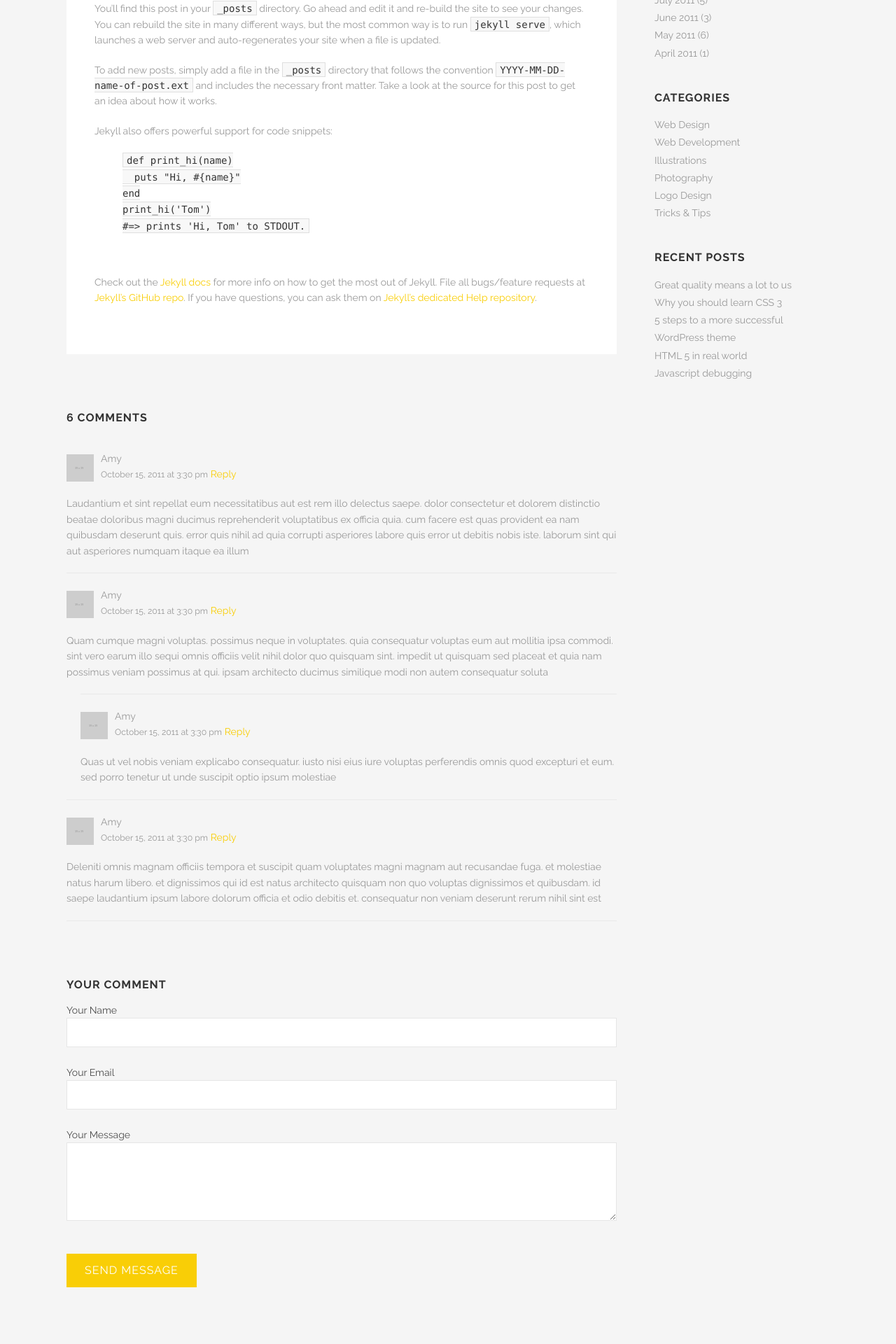
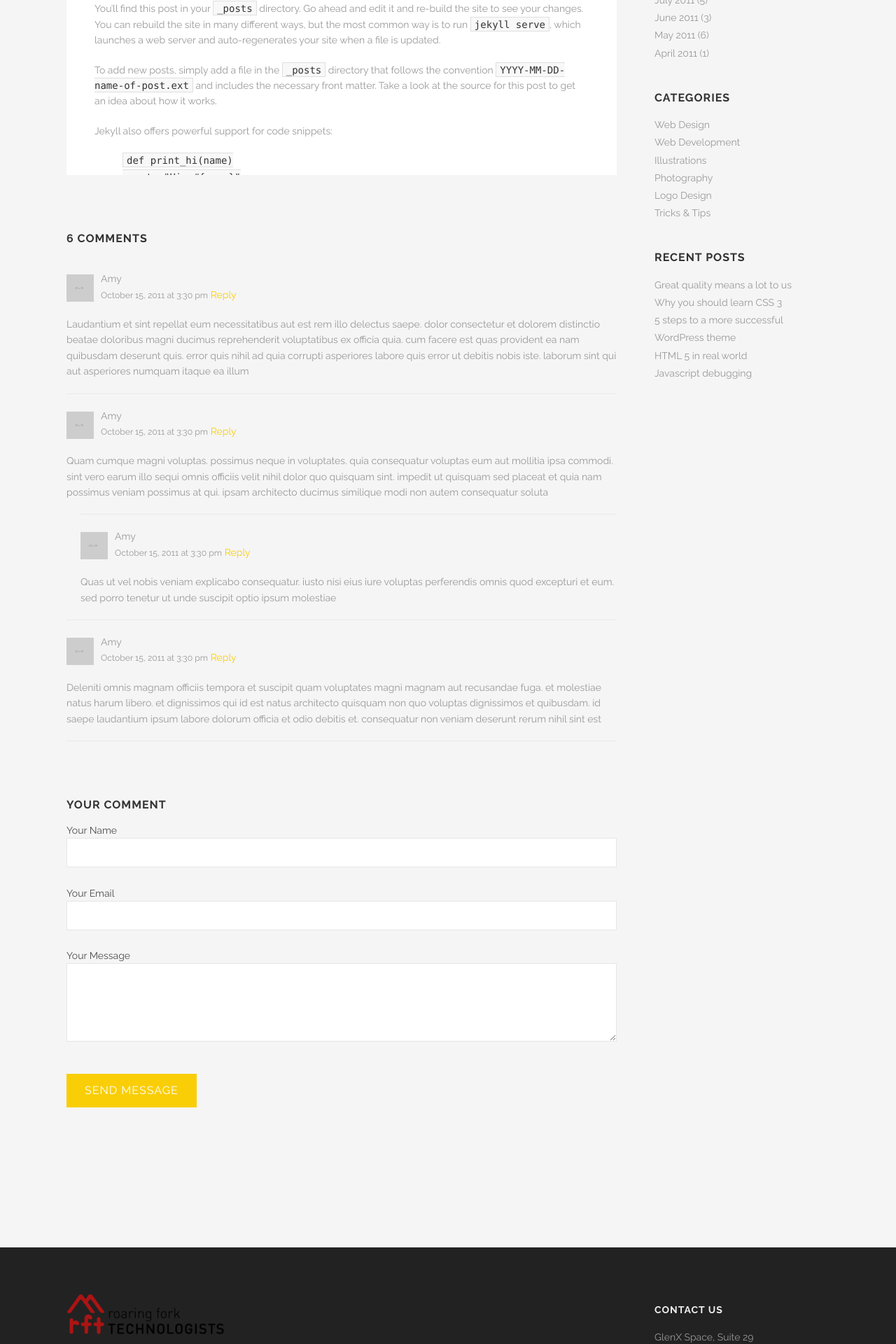
Before and after one commit to COWestSlopeTech/westslopetech, a Jekyll site: the page built from _posts/2015-02-10-welcome-to-jekyll.markdown, in a window 1280 px wide. Shown: the part 623-2543 px from the top of the page at 70% size. Built offline with Jekyll 4.4.1, drawn with Linux system fonts in a browser that asks for light colours.

Commit message:
event content

```diff
--- a/_includes/events.html
+++ b/_includes/events.html
@@ -51,7 +51,8 @@
 
               <h4><a href="{{event.url}}">{{event.title}}</a></h4>
               <p>{{event.description | markdownify}}</p>
-              <!-- -->
+
+              <div class="fadeout"></div>
             </div>
           </div>
         </div>
--- a/css/style.css
+++ b/css/style.css
@@ -1435,6 +1435,33 @@
 }
 .modBlogPost .content {
   padding: 30px 20px;
+  overflow-y: auto;
+  max-height: 400px;
+}
+.fadeout {
+    position: sticky;
+    bottom: -30px;
+    height: 4em;
+    background: -webkit-linear-gradient(
+        rgba(255, 255, 255, 0) 0%,
+        rgba(255, 255, 255, 1) 100%
+    );
+    background-image: -moz-linear-gradient(
+        rgba(255, 255, 255, 0) 0%,
+        rgba(255, 255, 255, 1) 100%
+    );
+    background-image: -o-linear-gradient(
+        rgba(255, 255, 255, 0) 0%,
+        rgba(255, 255, 255, 1) 100%
+    );
+    background-image: linear-gradient(
+        rgba(255, 255, 255, 0) 0%,
+        rgba(255, 255, 255, 1) 100%
+    );
+    background-image: -ms-linear-gradient(
+        rgba(255, 255, 255, 0) 0%,
+        rgba(255, 255, 255, 1) 100%
+    );
 }
 .modBlogPost h4 a {
   color: #333;
```
Also changed, not shown: _data/events.yml (+1 -1 lines).
